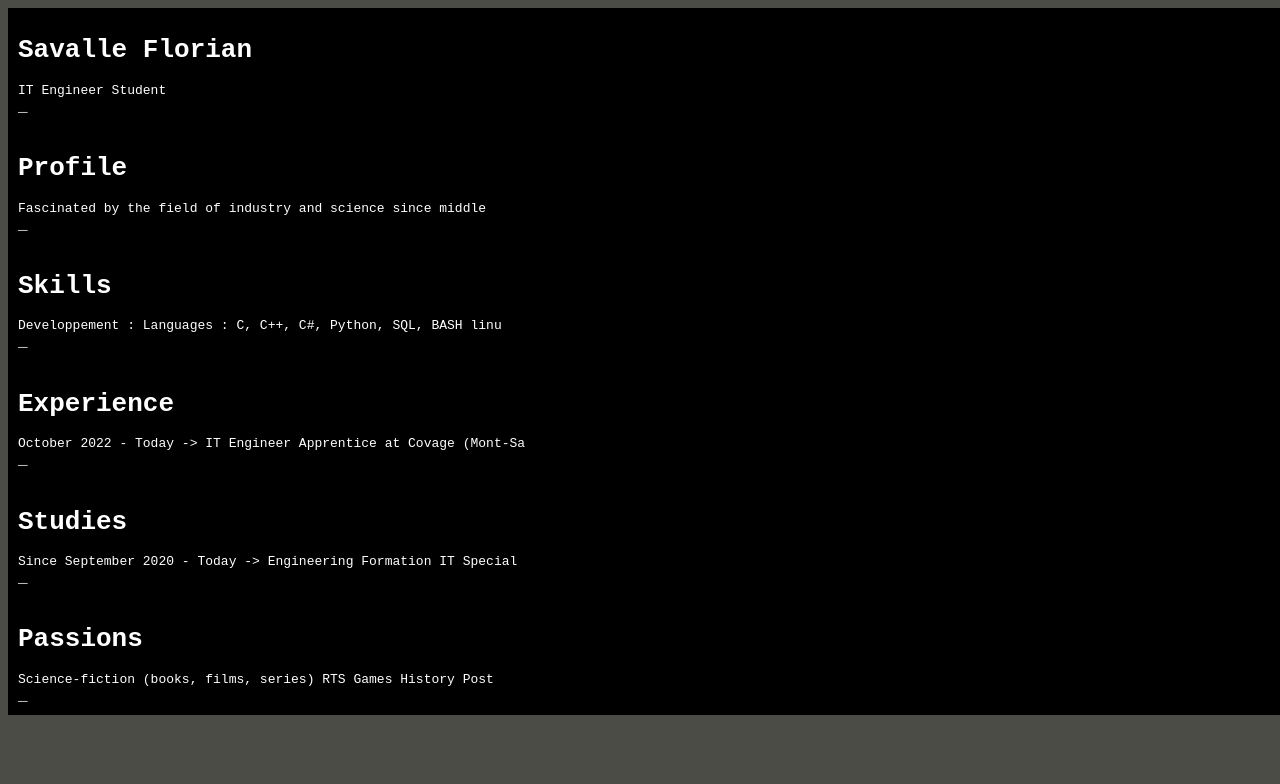
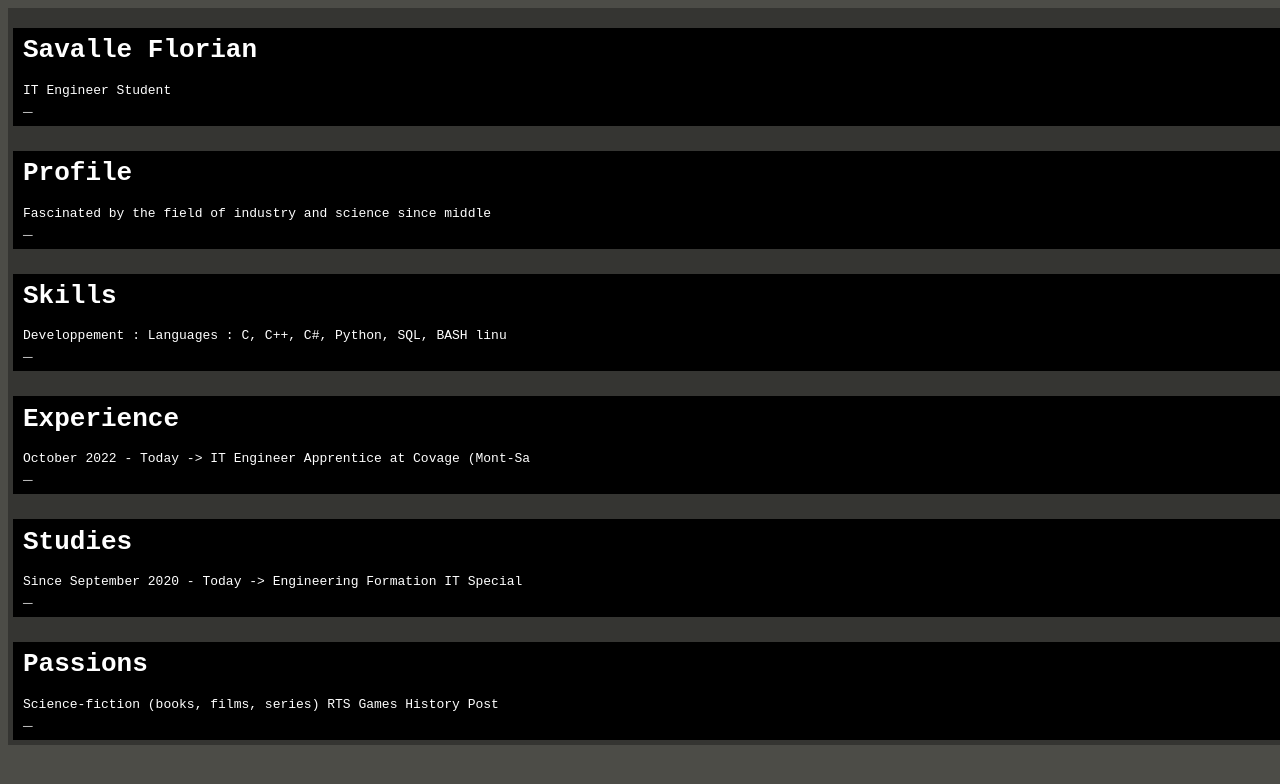
Before and after one commit to EpikToo/EpikToo.github.io, an Angular app: page / in a window 1280 px wide. Shown: the top 784 px of the page. Built offline with nearby package versions, Linux system fonts and the light colour scheme.

Commit message:
Progress on front

```diff
--- a/src/app/experienceinfo/experienceinfo.component.html
+++ b/src/app/experienceinfo/experienceinfo.component.html
@@ -1,4 +1,5 @@
 <div class="terminal-window">
+    <div class="terminal-bar"></div>
     <h1 class="main_font" appShowText delay="0">Experience</h1>
     <div class="main_font" appShowText delay="2000">
         October 2022 - Today -> IT Engineer Apprentice at Covage (Mont-Saint-Aignan)
--- a/src/app/miscinfos/miscinfos.component.html
+++ b/src/app/miscinfos/miscinfos.component.html
@@ -1,4 +1,5 @@
 <div class="terminal-window">
+    <div class="terminal-bar"></div>
     <h1 class="main_font" appShowText delay="0">Skills</h1>
     <div class="main_font" appShowText delay="2000">
         Developpement :
--- a/src/app/nameinfo/nameinfo.component.html
+++ b/src/app/nameinfo/nameinfo.component.html
@@ -1,4 +1,5 @@
 <div class="terminal-window">
+  <div class="terminal-bar"></div>
   <h1 class="main_font" appShowText delay="0">Savalle Florian</h1>
   <div class="main_font" appShowText delay="2000">
     IT Engineer Student
--- a/src/app/passionsinfo/passionsinfo.component.html
+++ b/src/app/passionsinfo/passionsinfo.component.html
@@ -1,4 +1,5 @@
 <div class="terminal-window">
+    <div class="terminal-bar"></div>
     <h1 class="main_font" appShowText delay="0">Passions</h1>
     <div class="main_font" appShowText delay="2000">
         Science-fiction (books, films, series)
--- a/src/app/profileinfo/profileinfo.component.html
+++ b/src/app/profileinfo/profileinfo.component.html
@@ -1,4 +1,5 @@
 <div class="terminal-window">
+    <div class="terminal-bar"></div>
     <h1 class="main_font" appShowText delay="0">Profile</h1>
     <div class="main_font" appShowText delay="2000">
         Fascinated by the field of industry and science since middle school,
--- a/src/app/studiesinfo/studiesinfo.component.html
+++ b/src/app/studiesinfo/studiesinfo.component.html
@@ -1,4 +1,5 @@
 <div class="terminal-window">
+    <div class="terminal-bar"></div>
     <h1 class="main_font" appShowText delay="0">Studies</h1>
     <div class="main_font" appShowText delay="2000">
         Since September 2020 - Today -> Engineering Formation IT Specialty at CESI école d’ingénieur (Rouen)
--- a/src/styles.css
+++ b/src/styles.css
@@ -13,12 +13,13 @@
 }
 
 .terminal-window {
+    position: relative;
     background-color: #000;
     color: white;
     font-family: Courier;
     padding: 10px;
-    overflow: hidden;
     width: 100%;
+    border: 5px solid #353532;
 }
 
 .hidden-text {
@@ -34,3 +35,10 @@
       visibility: hidden;
     }
 }
+
+.terminal-bar{
+  background-color: #353532;
+  position: relative;
+  height: 15px;
+  margin: -10px;
+}
```
